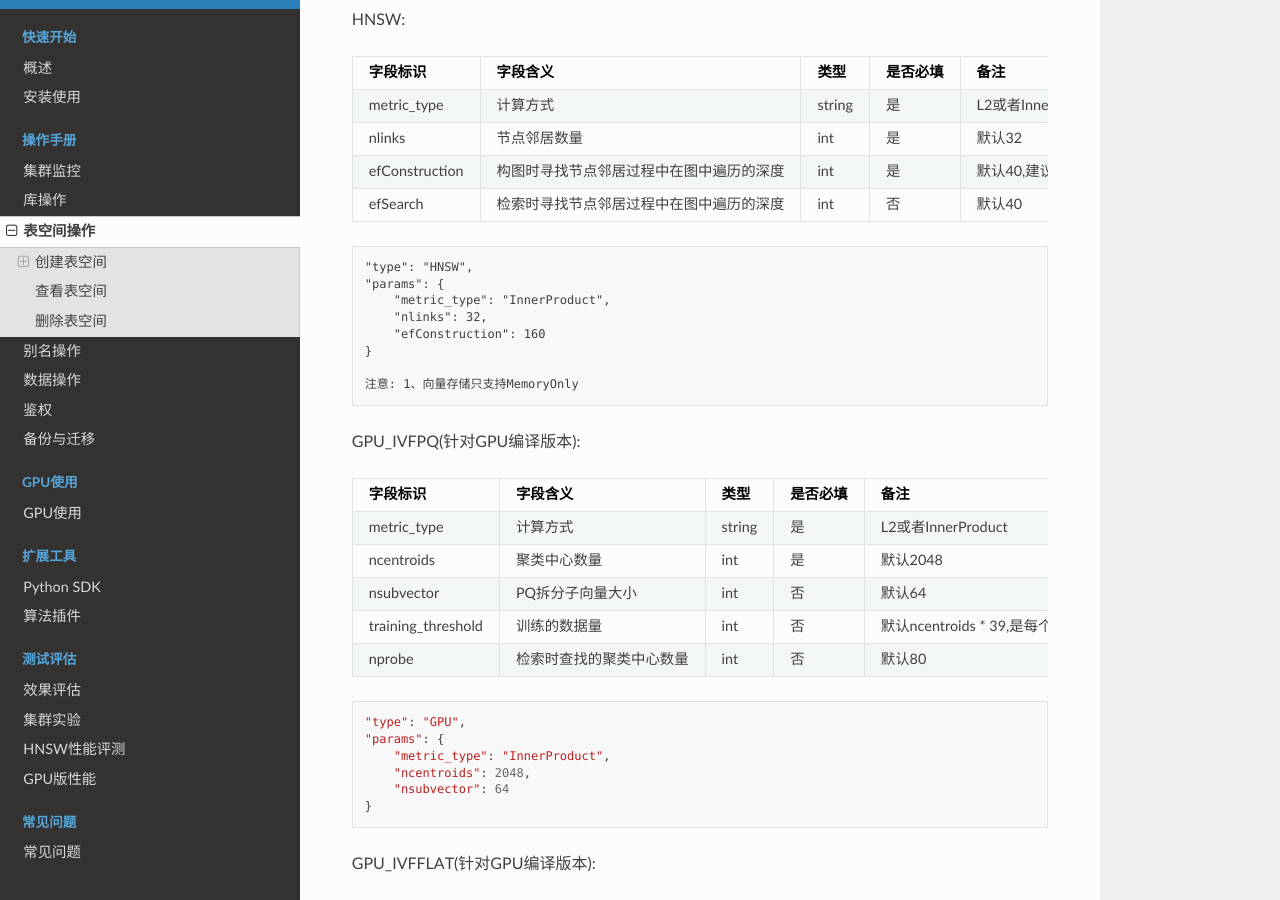
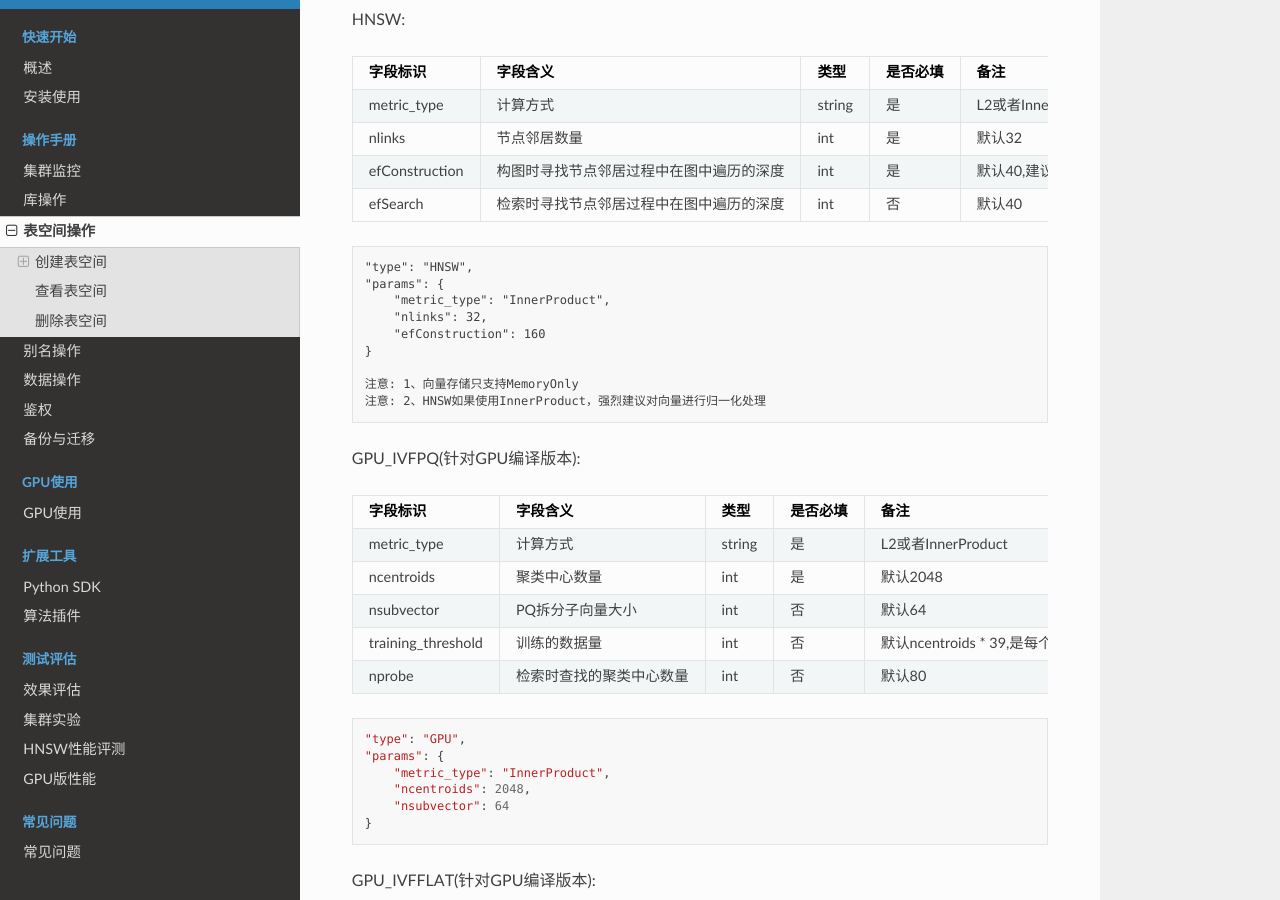
Before and after one commit to vearch/zh_docs, a Sphinx documentation site: the page built from docs/source/use_op/op_space.rst, in a window 1280 px wide and 900 px high, scrolled down 3352 px. Built offline with Sphinx 7.4.7 and the Read the Docs theme 3.1.0, drawn with Linux system fonts in a browser that asks for light colours; pages that are not in the unit, such as notebooks, are missing from menus.

Commit message:
docs: update hnsw index

```diff
--- a/docs/source/use_op/op_space.rst
+++ b/docs/source/use_op/op_space.rst
@@ -192,6 +192,7 @@ HNSW:
   }
 
   注意: 1、向量存储只支持MemoryOnly
+  注意: 2、HNSW如果使用InnerProduct，强烈建议对向量进行归一化处理
 
 GPU_IVFPQ(针对GPU编译版本):
 
```
